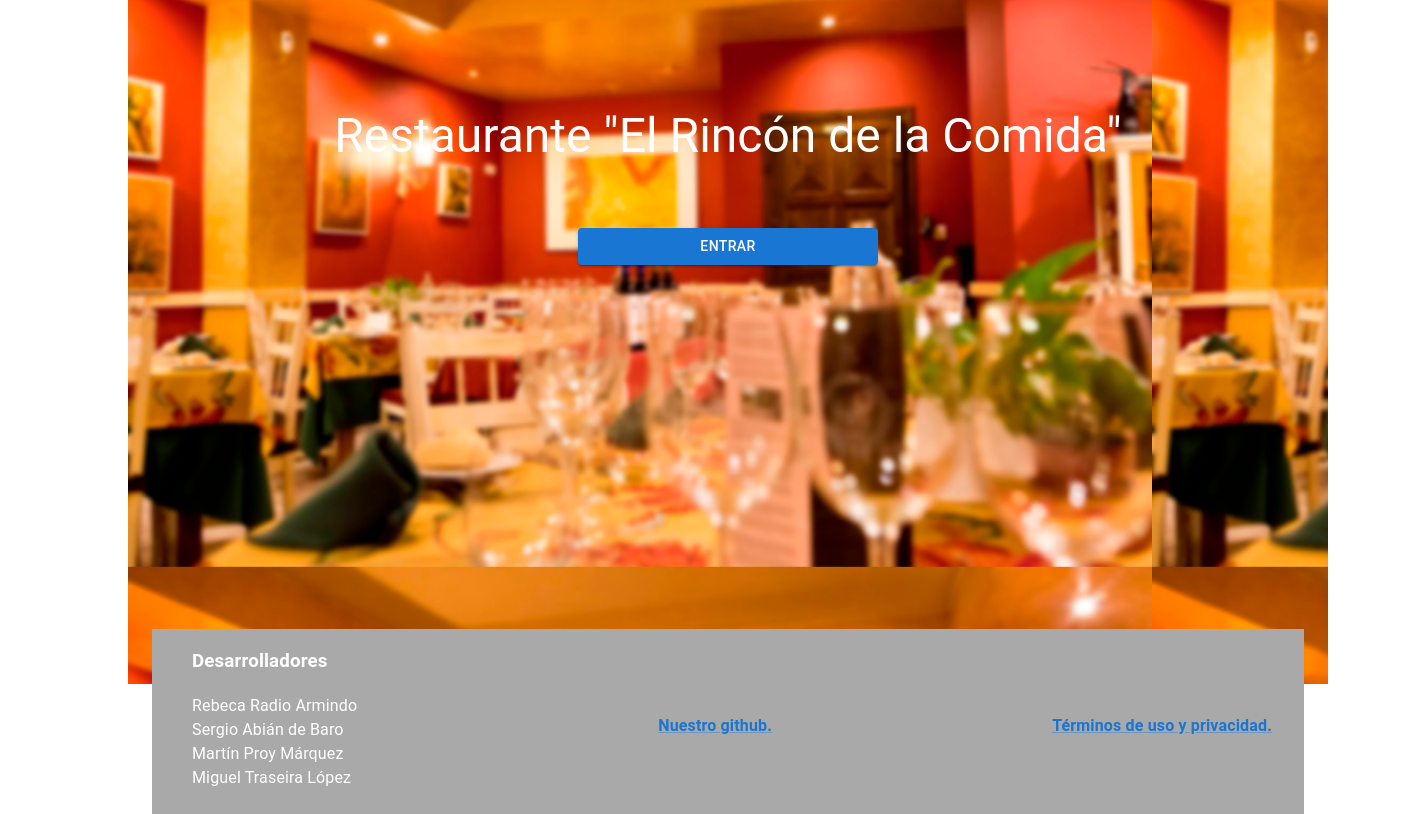
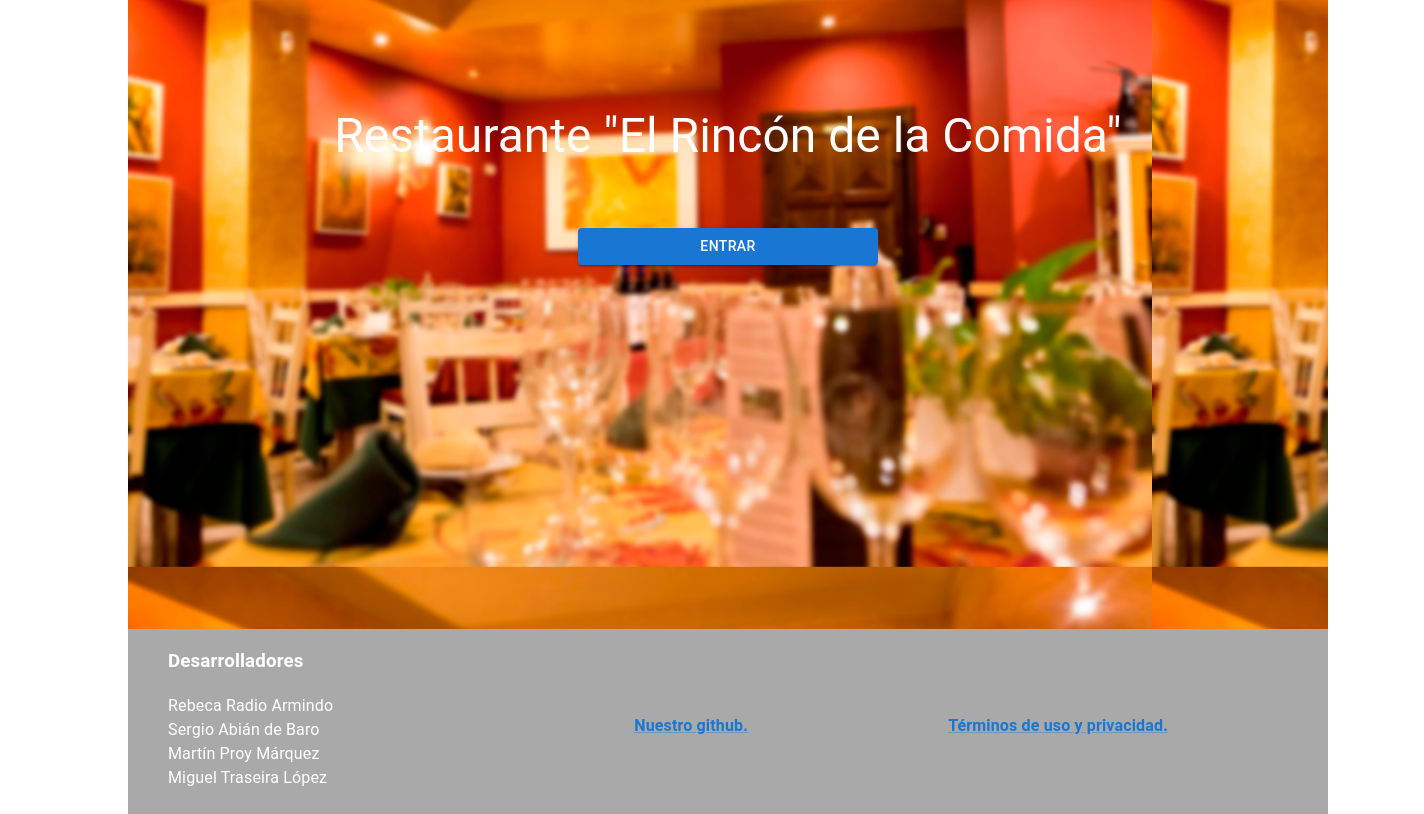
Before and after one commit to rradia00/Cook-It-App, a React (Create React App) app in the folder frontend/: page / in a window 1280 px wide. Shown: the part 116-930 px from the top of the page, 1424 px wide, since content can reach past the window. Built offline with nearby package versions, Linux system fonts and the light colour scheme.

Commit message:
footer actualizado

```diff
--- a/frontend/src/components/pie.js
+++ b/frontend/src/components/pie.js
@@ -51,8 +51,9 @@ export default function Pie() {
                     </h4>
                 </Box>
                 <Box
-                     marginTop={8}
-                    marginLeft={25}
+                    marginTop={8}
+                    marginLeft={15}
+                    marginRight={15}
                     width={300}
                     textAlign={'right'}
                 >   <h4>
--- a/frontend/src/pages/entrada.js
+++ b/frontend/src/pages/entrada.js
@@ -67,6 +67,8 @@ const fondo = require("../fotos/comedor.jpg");
                 </Box>
                 <Box
                 marginTop={43.5}
+                marginLeft={-15}
+                marginRight={-15}
                 >
                 <Pie></Pie>
                 </Box>
```
